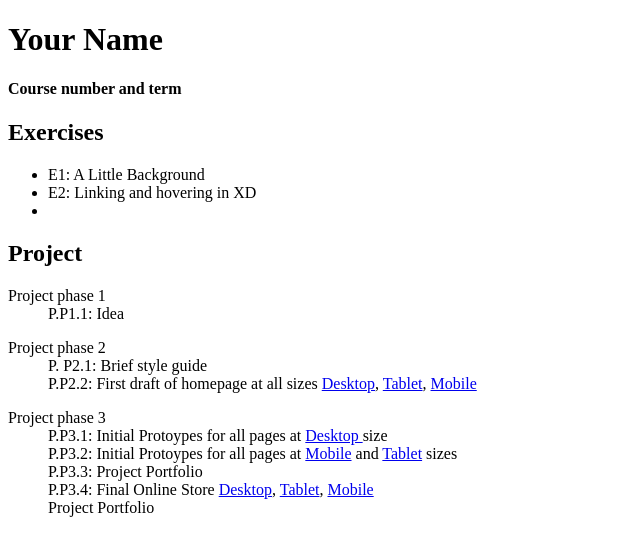
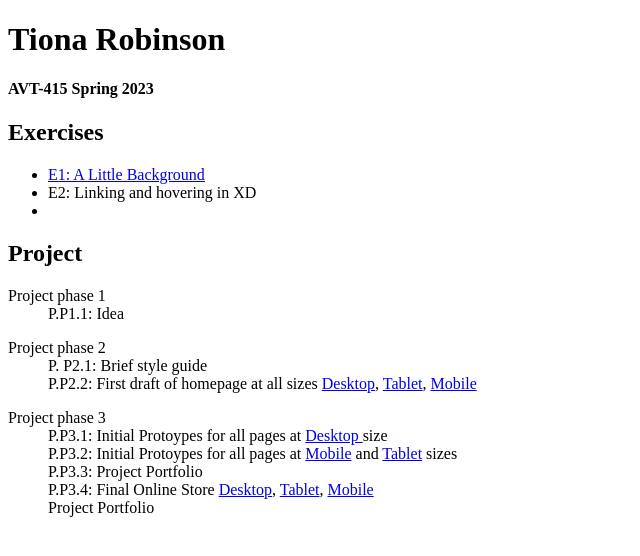
Before and after one commit to ttrobi99/avt415_s23, a plain HTML site: page index.html in a window 1280 px wide. Shown: the whole page, without its empty margins (0-640 px from the left). Drawn offline with Linux system fonts and the light colour scheme.

Commit message:
Update index.html
Created homepage and added ex1

```diff
--- a/index.html
+++ b/index.html
@@ -2,16 +2,16 @@
 <html>
 <head>
 <meta charset="UTF-8">
-<title>Course work of Shanshan Cui</title>
-<link rel="stylesheet" href="css/main.css">
+<title>Course work of Tiona Robinson</title>
+<link rel="stylesheet" href=".git/main.css">
 </head>
 
 <body>
-<h1>Your Name</h1>
-	<h4>Course number and term</h4>
+<h1>Tiona Robinson</h1>
+	<h4>AVT-415 Spring 2023</h4>
 		<div class="column"><h2>Exercises</h2>
 			<ul>
-			<li>E1: A Little Background</li>
+			<li><a href="https://xd.adobe.com/view/ace6a689-524f-40f5-a997-15328e440d07-f9b5/">E1: A Little Background</a></li>
 			<li>E2: Linking and hovering in XD</li>
 			<li></li>
 			</ul>
```
